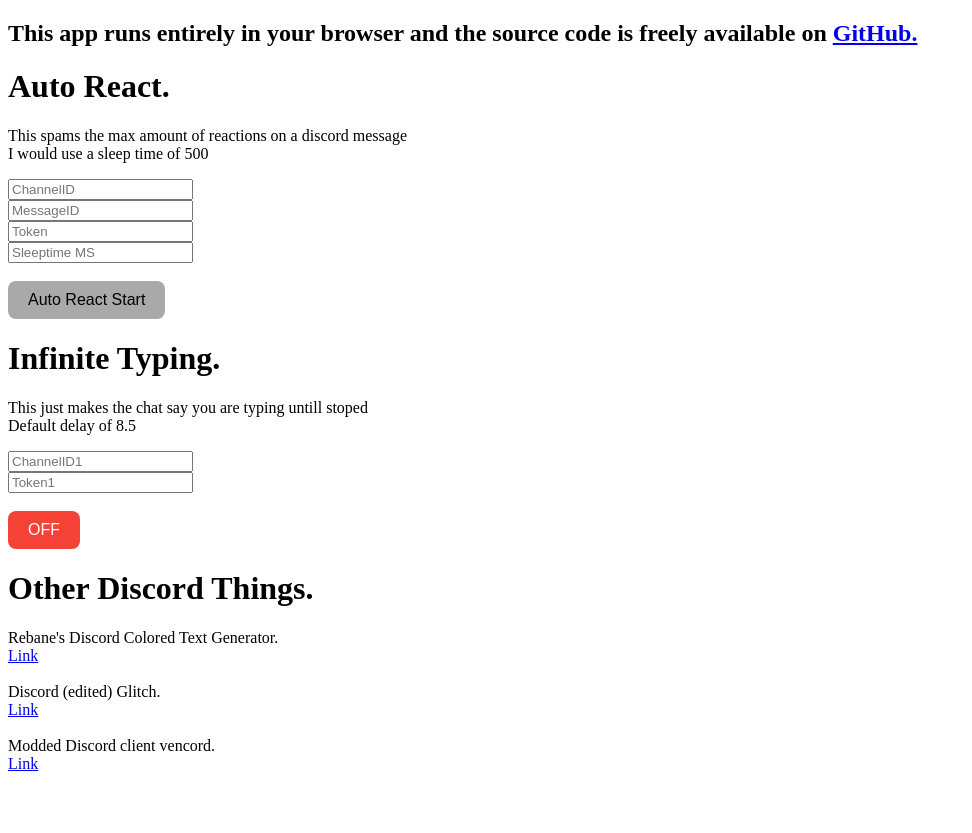
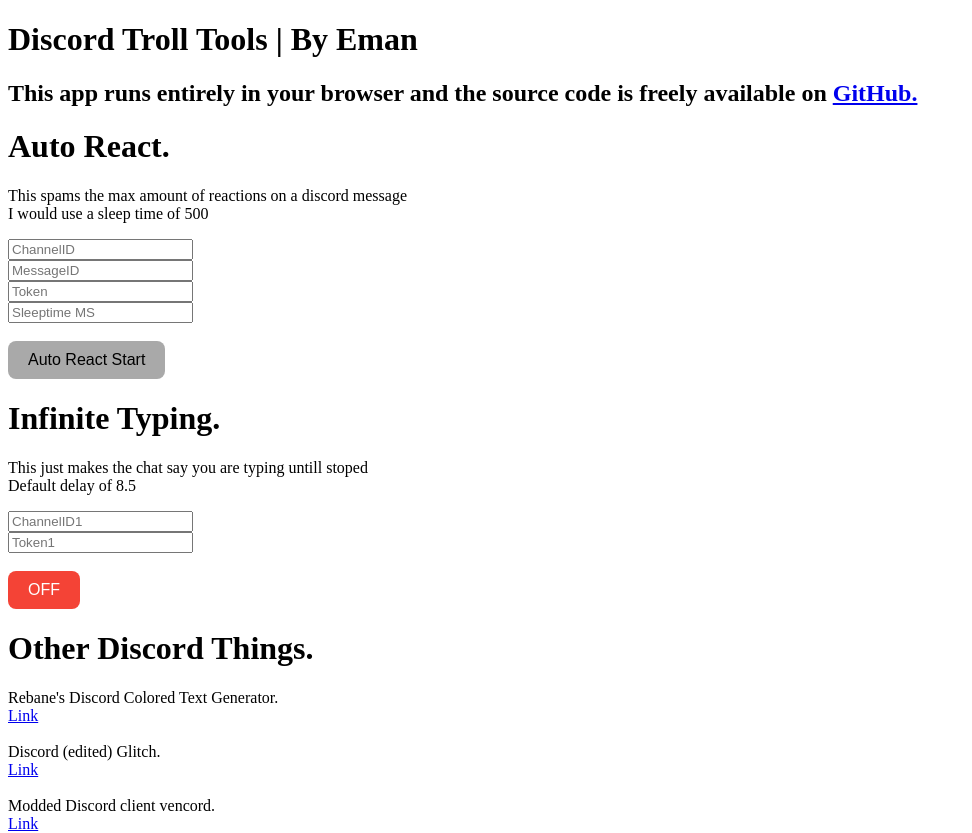
Before and after one commit to eman225511/Discord-Troll-Tools-By-Eman, a plain HTML site: page index.html in a window 1280 px wide. Shown: the whole page, without its empty margins (0-972 px from the left). Before the commit the page ends 800 px from the top, so only its background shows below. Drawn offline with Linux system fonts and the light colour scheme.

Commit message:
Update index.html

```diff
--- a/index.html
+++ b/index.html
@@ -10,7 +10,8 @@
 
 <body>
   <p>
-    <h2>This app runs entirely in your browser and the source code is freely available on <a href="https://github.com/eman225511/Discord-Troll-Tools-By-Eman">GitHub.</a></h2>
+	  <h1> Discord Troll Tools | By Eman </h1>
+	  <h2> This app runs entirely in your browser and the source code is freely available on <a href="https://github.com/eman225511/Discord-Troll-Tools-By-Eman">GitHub.</a></h2>
   </p>
   <h1>Auto React.</h1>
   <p>
```
